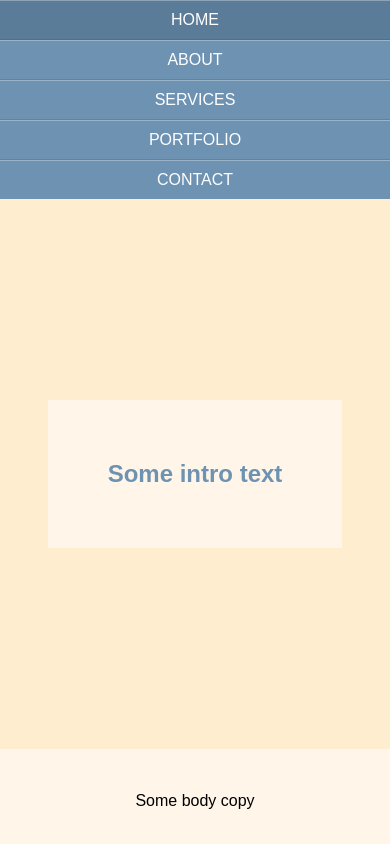
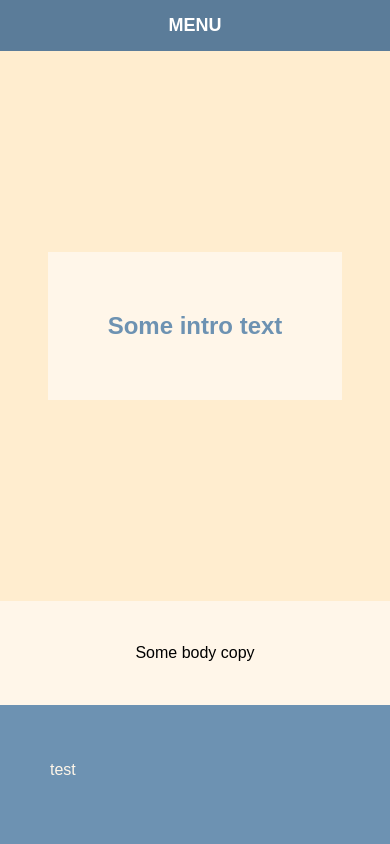
Before and after one commit to everettanthony/flexbox-playground, a plain HTML site: page flexbox-layout.html in a window 390 px wide. Shown: the top 844 px of the page. Drawn offline with Linux system fonts and the light colour scheme.

Commit message:
Mobile Nav Menu

```diff
--- a/css/styles.css
+++ b/css/styles.css
@@ -34,7 +34,11 @@ body {
     background: #5b7c99;
 }
 
-@media all and (max-width: 800px) {
+.menu-icon {
+    display: none;
+}
+
+@media all and (max-width: 900px) {
     .navigation {
         justify-content: space-around;
     }
@@ -44,6 +48,15 @@ body {
     .navigation {
         flex-flow: column wrap;
         padding: 0;
+        position: absolute;
+        top: 51px;
+        transform: translateY(-100%);
+        transition: transform .2s ease-out;
+        width: 100%;
+    }
+
+    body.nav-in .navigation {
+        transform: translateY(0);
     }
 
     .navigation a {
@@ -55,6 +68,25 @@ body {
 
     .navigation a:last-of-type {
         border-bottom: none;
+    }
+
+    .menu-icon {
+        background: #5b7c99;
+        border: none;
+        box-shadow: none;
+        color: #fff;
+        cursor: pointer;
+        display: block;
+        font-size: 18px;
+        font-weight: 700;
+        outline: 0;
+        padding: 15px 12px;
+        text-transform: uppercase;
+        z-index: 999;
+    }
+
+    .menu-icon.active {
+        background: #293b4b;
     }
 }
 
--- a/flexbox-layout.html
+++ b/flexbox-layout.html
@@ -3,12 +3,14 @@
   <head>
   <meta charset="utf-8">
   <meta name="viewport" content="width=device-width, initial-scale=1.0">
-  <link rel="stylesheet" type="text/css" href="css/styles.css" />
+  <link href="css/styles.css" rel="stylesheet" />
+  <link href="https://fonts.googleapis.com/icon?family=Material+Icons" rel="stylesheet">
   </head>
   <body>
     <div class="container">
 
         <!-- Primary Navigation -->
+        <button class="menu-icon">Menu</button>
         <nav class="navigation">
             <a href="#">Home</a>
             <a href="#">About</a>
@@ -120,5 +122,7 @@
             <li>P 817-999-1010</li>
         </ul>
     </footer>
+
+  <script type="text/javascript" src="js/scripts.js"></script>
   </body>
 </html>
--- /dev/null
+++ b/js/scripts.js
@@ -0,0 +1,9 @@
+// JS Action
+
+const mblNav = document.querySelector('.menu-icon');
+const bWidth = window.innerWidth;
+
+mblNav.addEventListener( 'click', e => {
+	mblNav.classList.toggle('active');
+	document.body.classList.toggle('nav-in');
+});
```
